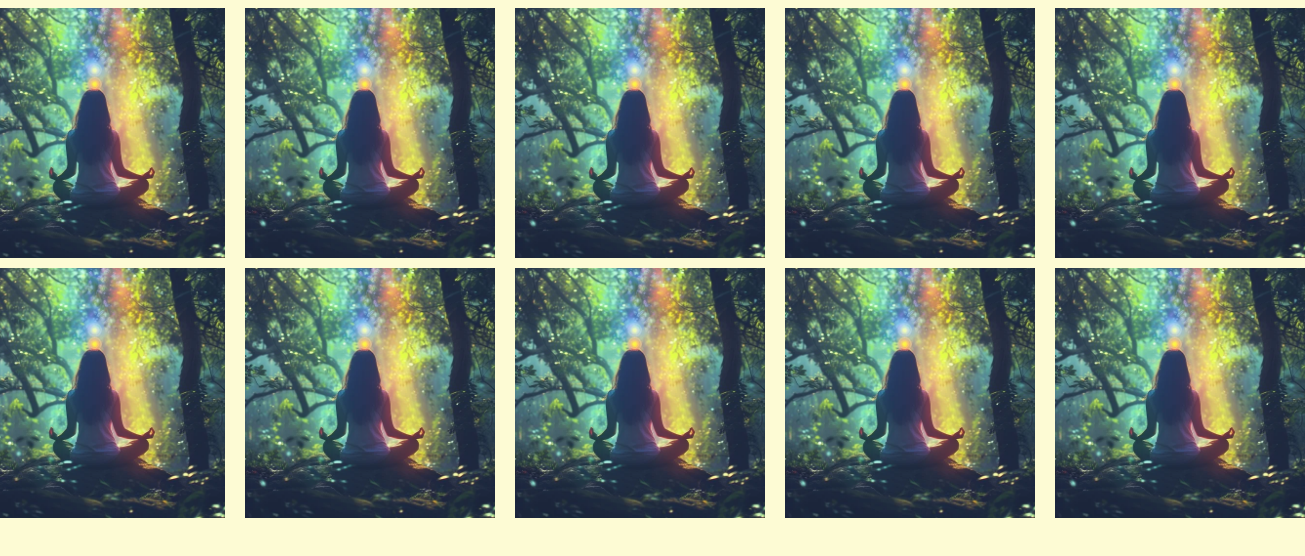
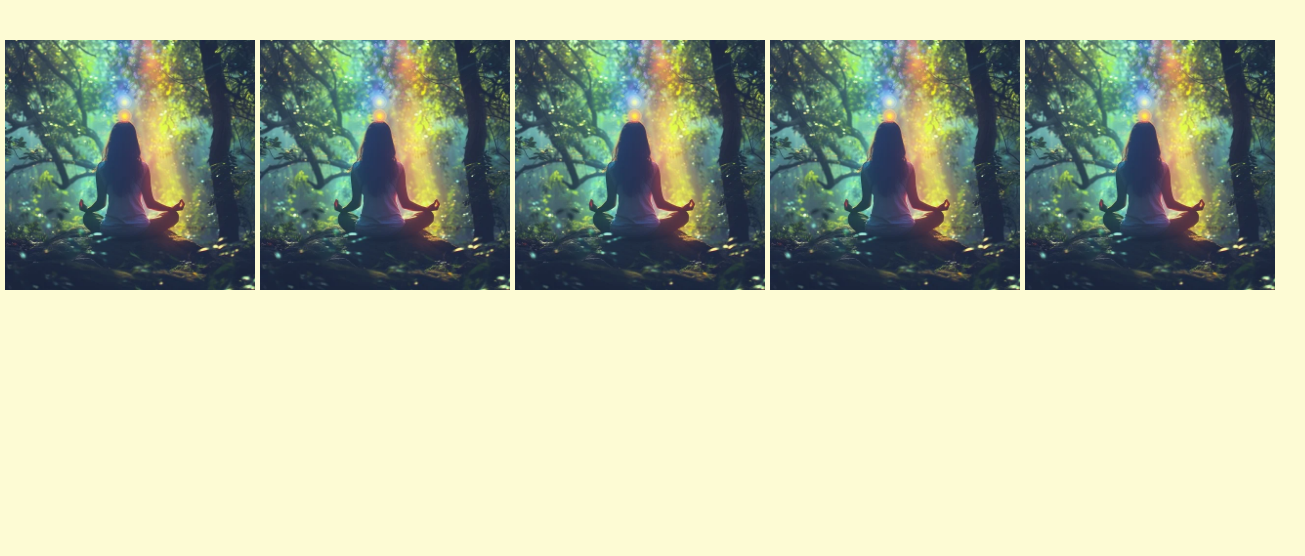
Before and after one commit to alextheradu/thisisobviouslyajoke.github.io, a plain HTML site: page index.html in a window 1280 px wide. Shown: the whole page, 1305 px wide, since content can reach past the window. Drawn offline with Linux system fonts and the light colour scheme.

Commit message:
Fixed up style.css

```diff
--- a/index.html
+++ b/index.html
@@ -17,7 +17,7 @@
             <img width="250" src="/serenities/1.webp" alt="Serenities Online">
         </div>
     </div>
-    <div class="bottom-row">
+    <!-- <div class="bottom-row">
         <div class="image-container">
             <img width="250" src="/serenities/1.webp" alt="Serenities Online">
             <img width="250" src="/serenities/1.webp" alt="Serenities Online">
@@ -25,6 +25,6 @@
             <img width="250" src="/serenities/1.webp" alt="Serenities Online">
             <img width="250" src="/serenities/1.webp" alt="Serenities Online">
         </div>
-    </div>
+    </div> -->
 </body>
 </html>
--- a/style.css
+++ b/style.css
@@ -2,10 +2,13 @@ body {
     background-color : #FDFBD4;
     font-family: Arial, sans-serif;
     color: white;
-    border: none;
-    border-radius: 50px;
+    margin-top: 40px;
+    margin-left: 0px;
+    margin-right: 0px;
+    border-radius: 5px;
     cursor: pointer;
 }
+
 h1 {
     text-align: center;
     color: #FF5733;
@@ -19,13 +22,15 @@ h1 {
 .bottom-row {
     padding: 10px;
 }
-/* SIGMA SIGMA BOY SIGMA BOY */
-/* I JUST WANNA PLAY WITH YOU BECAUSE YOURE MY FAVORITE TOY */
+
 .image-container {
     display: flex;
-    gap: 20px;
-    justify-content: center;
-    /* padding: 20px; */
+    gap: 0;
+    justify-content: space-evenly;
+    margin-left: 0;
+    margin-right: 0;
+    padding-left: 0;
+    padding-right: 0;
 }
 .image-container img {
     width: 250px;
```
